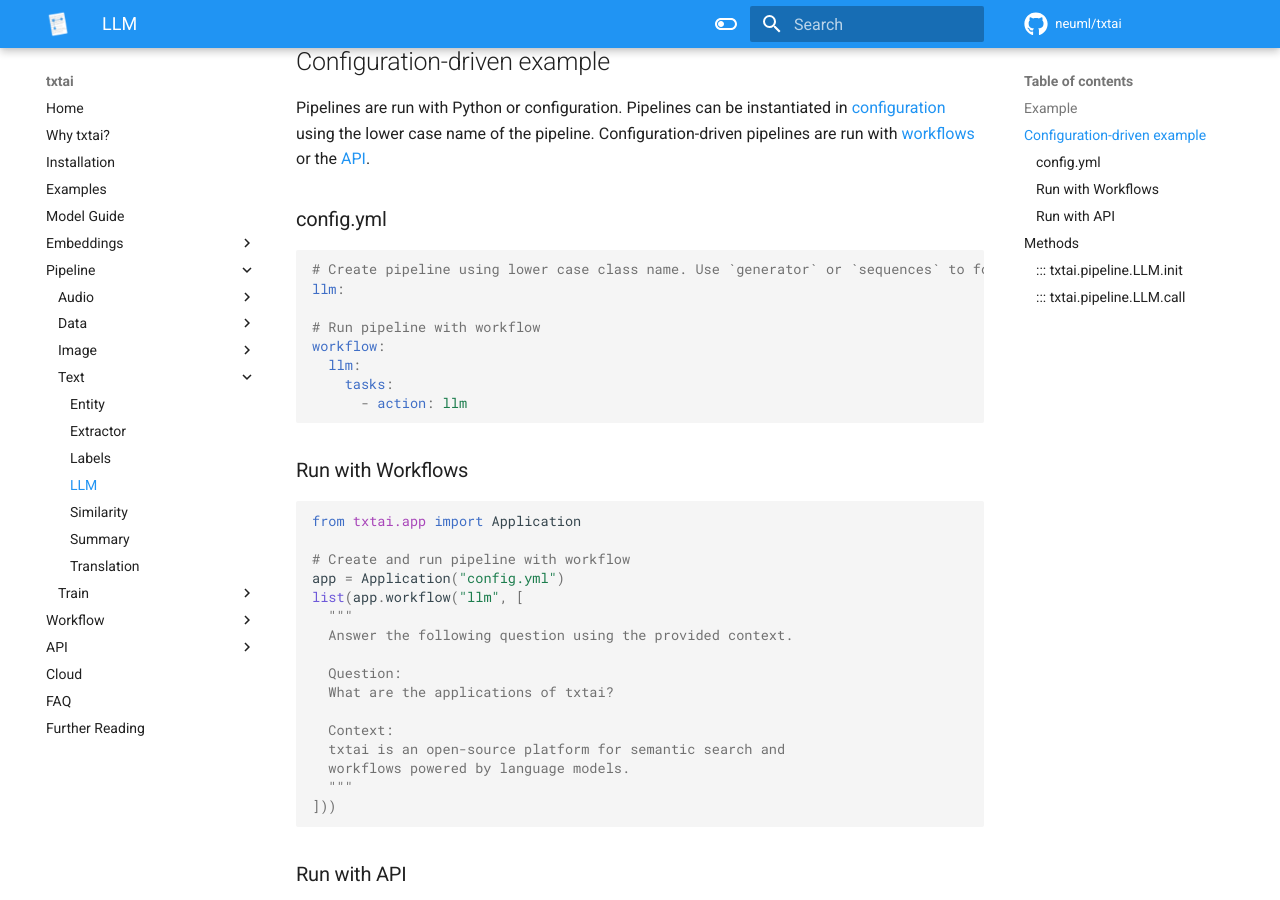
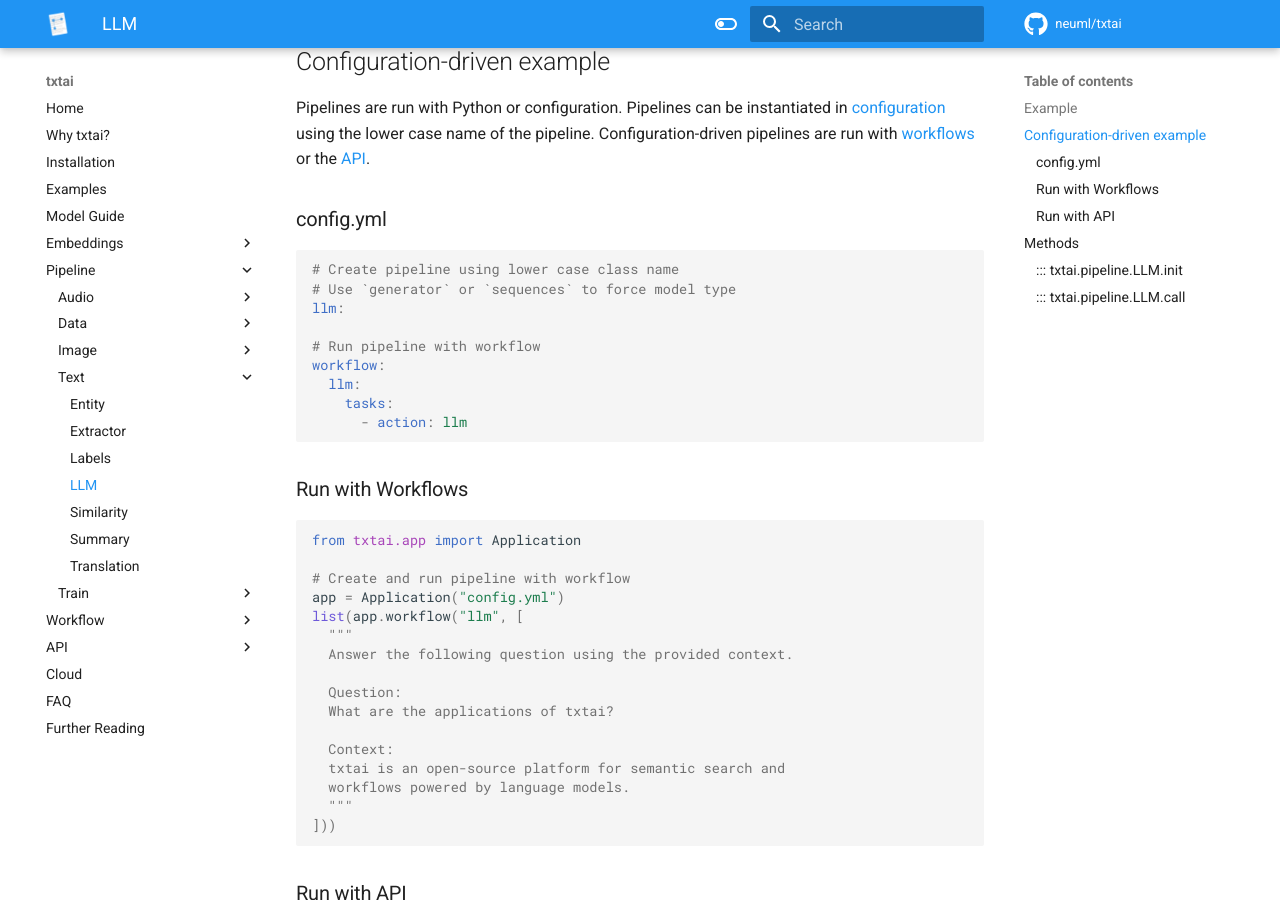
Before and after one commit to neuml/txtai, an MkDocs documentation site: the page built from docs/pipeline/text/llm.md, in a window 1280 px wide and 900 px high, scrolled down 1870 px. Built offline with MkDocs 1.6.1 and Material for MkDocs 9.7.7, drawn with Linux system fonts in a browser that asks for light colours; comment, search, counter and statistics services are not loaded.

Commit message:
Update documentation

````diff
--- a/docs/pipeline/text/llm.md
+++ b/docs/pipeline/text/llm.md
@@ -78,7 +78,8 @@
 
 ### config.yml
 ```yaml
-# Create pipeline using lower case class name. Use `generator` or `sequences` to force model type.
+# Create pipeline using lower case class name
+# Use `generator` or `sequences` to force model type
 llm:
 
 # Run pipeline with workflow
````
Also changed, not shown: README.md (+1 -1 lines), docs/images/further-ghdark.png (added).
